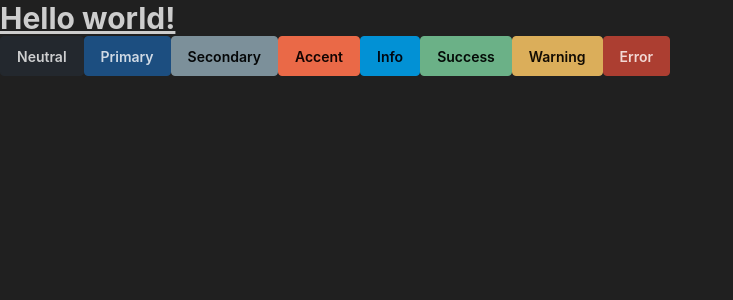
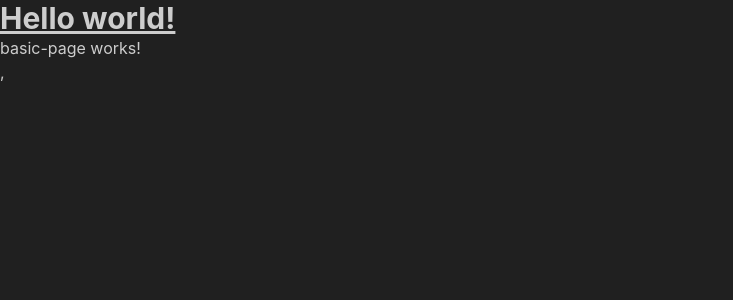
Before and after one commit to rafabo7/pipes-app, an Angular app: page /basic in a window 1280 px wide. Before the commit this address led to /. Shown: the top 300 px of the page, without its empty margins (0-733 px from the left). Built offline with nearby package versions, Linux system fonts and the light colour scheme.

Commit message:
setup: - add settings for angular schematics - clean app component, add router-outlet - add pages structure - add routes

```diff
--- a/src/app/app.html
+++ b/src/app/app.html
@@ -2,11 +2,4 @@
   Hello world!
 </h1>
 
-<button class="btn btn-neutral">Neutral</button>
-<button class="btn btn-primary">Primary</button>
-<button class="btn btn-secondary">Secondary</button>
-<button class="btn btn-accent">Accent</button>
-<button class="btn btn-info">Info</button>
-<button class="btn btn-success">Success</button>
-<button class="btn btn-warning">Warning</button>
-<button class="btn btn-error">Error</button>
+<router-outlet />
--- a/src/app/app.routes.ts
+++ b/src/app/app.routes.ts
@@ -1,3 +1,30 @@
 import { Routes } from '@angular/router';
 
-export const routes: Routes = [];
+export const routes: Routes = [
+
+  {
+    path: 'basic',
+    title: 'Basic Pipes',
+    loadComponent: () => import('./pages/basic-page/basic-page')
+  },
+  {
+    path: 'numbers',
+    title: 'Numbers Pipes',
+    loadComponent: () => import('./pages/numbers-page/numbers-page')
+  },
+  {
+    path: 'uncommon',
+    title: 'Uncommon Pipes',
+    loadComponent: () => import('./pages/uncommon-page/uncommon-page')
+  },
+  {
+    path: 'custom',
+    title: 'Custom Pipes',
+    loadComponent: () => import('./pages/custom-page/custom-page')
+  },
+  {
+    path: '**',
+    redirectTo: 'basic'
+  }
+
+];
--- /dev/null
+++ b/src/app/pages/basic-page/basic-page.html
@@ -0,0 +1 @@
+<p>basic-page works!</p>,
--- /dev/null
+++ b/src/app/pages/basic-page/basic-page.ts
@@ -0,0 +1,9 @@
+import { ChangeDetectionStrategy, Component } from '@angular/core';
+
+@Component({
+  selector: 'app-basic-page',
+  imports: [],
+  templateUrl: './basic-page.html',
+
+})
+export default class BasicPage {}
--- /dev/null
+++ b/src/app/pages/custom-page/custom-page.html
@@ -0,0 +1 @@
+<p>custom-page works!</p>,
--- /dev/null
+++ b/src/app/pages/custom-page/custom-page.ts
@@ -0,0 +1,8 @@
+import { Component } from '@angular/core';
+
+@Component({
+  selector: 'app-custom-page',
+  imports: [],
+  templateUrl: './custom-page.html',
+})
+export default class CustomPage {}
--- /dev/null
+++ b/src/app/pages/numbers-page/numbers-page.html
@@ -0,0 +1 @@
+<p>numbers-page works!</p>,
--- /dev/null
+++ b/src/app/pages/numbers-page/numbers-page.ts
@@ -0,0 +1,8 @@
+import { Component } from '@angular/core';
+
+@Component({
+  selector: 'app-numbers-page',
+  imports: [],
+  templateUrl: './numbers-page.html',
+})
+export default class NumbersPage {}
--- /dev/null
+++ b/src/app/pages/uncommon-page/uncommon-page.html
@@ -0,0 +1 @@
+<p>uncommon-page works!</p>,
--- /dev/null
+++ b/src/app/pages/uncommon-page/uncommon-page.ts
@@ -0,0 +1,8 @@
+import { Component } from '@angular/core';
+
+@Component({
+  selector: 'app-uncommon-page',
+  imports: [],
+  templateUrl: './uncommon-page.html',
+})
+export default class UncommonPage {}
```
